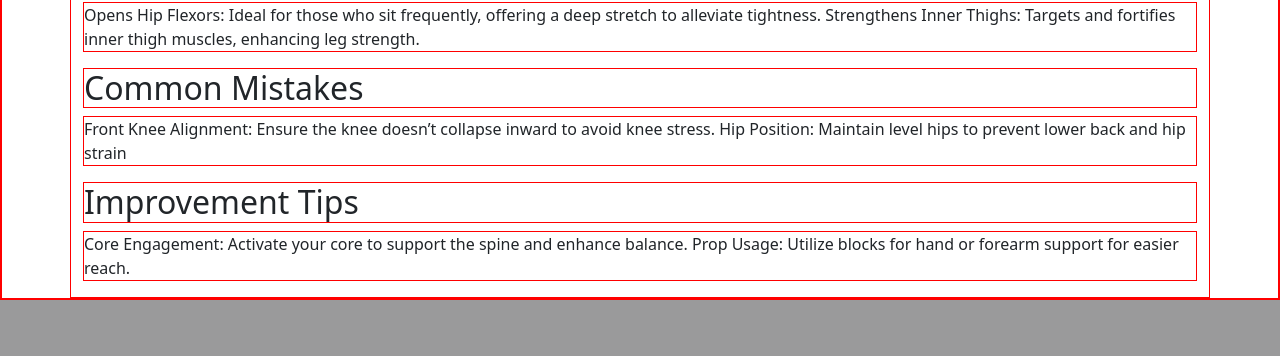
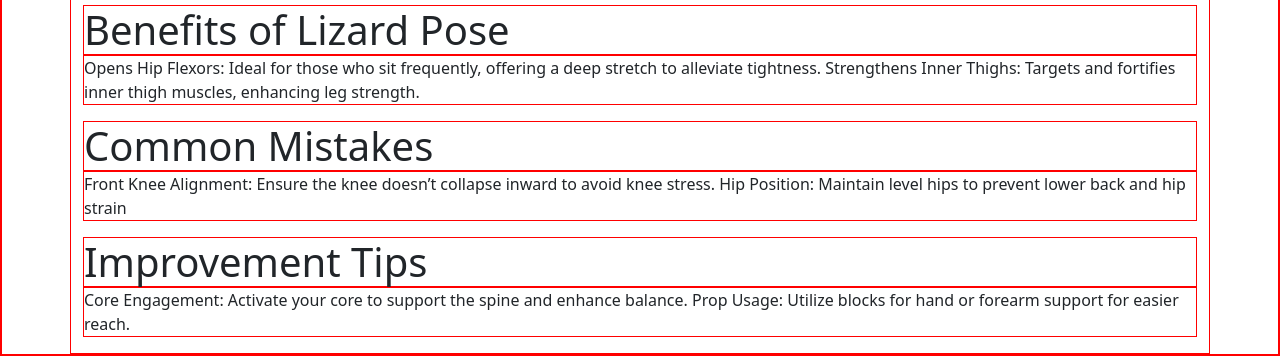
Before and after one commit to A-Chaudhary/YogAI, a Flask app: page /learn/1 in a window 1280 px wide; the page is wider, and only the part inside the window is pictured. Shown: the part 972-1328 px from the top of that part. Before the commit the page ends 1272 px from the top of that part, so only its background shows below. Run offline with Flask 3, Linux system fonts and the light colour scheme; some libraries are stand-ins or nearby versions.

Commit message:
cleaned up h1 and h2 tags

```diff
--- a/templates/directory.html
+++ b/templates/directory.html
@@ -5,9 +5,9 @@
 <div class="container">
     <div class="row">
         <div class="col-6">
-            <div class="display-4 fs-2">Pose Directory</div>
+            <div class="display-4 fs-1">Pose Directory</div>
             {% for sequence in sequences %}
-                <h2>{{sequence}} Sequence</h2>
+                <div class="display-4 fs-3">{{sequence}} Sequence</div>
                 <ul>
                 {% for pose in poses %}
                     {% if pose.sequence == sequence %}
@@ -16,7 +16,7 @@
                 {% endfor %}
                 </ul>
             {% endfor %}
-            <h2>All Poses</h2>
+            <div class="display-4 fs-3">All Poses</div>
                 <ul>
                     {% for pose in poses %}
                         <li><a href="/learn/{{pose.id}}">{{pose.name}}</a></li>
--- a/templates/index.html
+++ b/templates/index.html
@@ -5,7 +5,7 @@
 <div class="container d-flex  align-items-center" style="height: 80vh">
     <div class="row">
         <div class="col-6">
-            <h1 class="display-4">Welcome to YogAI</h1>
+            <div class="display-1">Welcome to YogAI</div>
             <p class="lead">Your ultimate destination for yoga teachings and practices.</p>
             <p>Whether you're a beginner or an experienced yogi, YogAI offers a wide range of resources to enhance your yoga journey.</p>
             <a href="/learn/0" class="btn btn-primary btn-lg">Start Learning</a>
--- a/templates/learn.html
+++ b/templates/learn.html
@@ -3,18 +3,18 @@
 {% block content %}
 <script src="{{ url_for('static', filename = 'index.js') }}"></script>
 <div class="container">
-    <h1>{{pose.name}}</h1>
+    <div class="display-2">{{pose.name}}</div>
 
-    <h2>How To</h2>
+    <div class="display-4">How To</div>
     <iframe width="1250" height="703" src="https://www.youtube.com/embed/{{pose.video}}" frameborder="0" allow="accelerometer; autoplay; clipboard-write; encrypted-media; gyroscope; picture-in-picture; web-share" referrerpolicy="strict-origin-when-cross-origin" allowfullscreen></iframe>
 
-    <h2>Benefits of {{pose.name}}</h2>
+    <div class="display-6">Benefits of {{pose.name}}</div>
     <p>{{pose.benefits}}</p>
 
-    <h2>Common Mistakes</h2>
+    <div class="display-6">Common Mistakes</div>
     <p>{{pose.mistakes}}</p>
 
-    <h2>Improvement Tips</h2>
+    <div class="display-6">Improvement Tips</div>
     <p>{{pose.tips}}</p>
 </div>
 {% endblock %}
```
